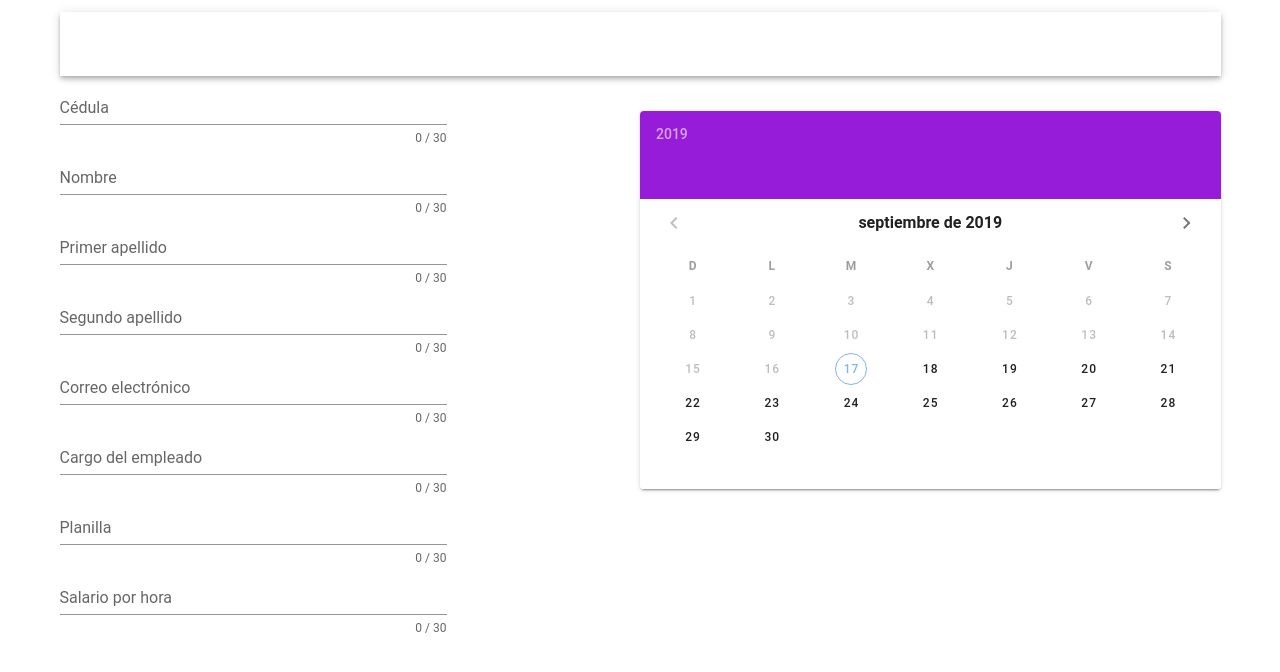
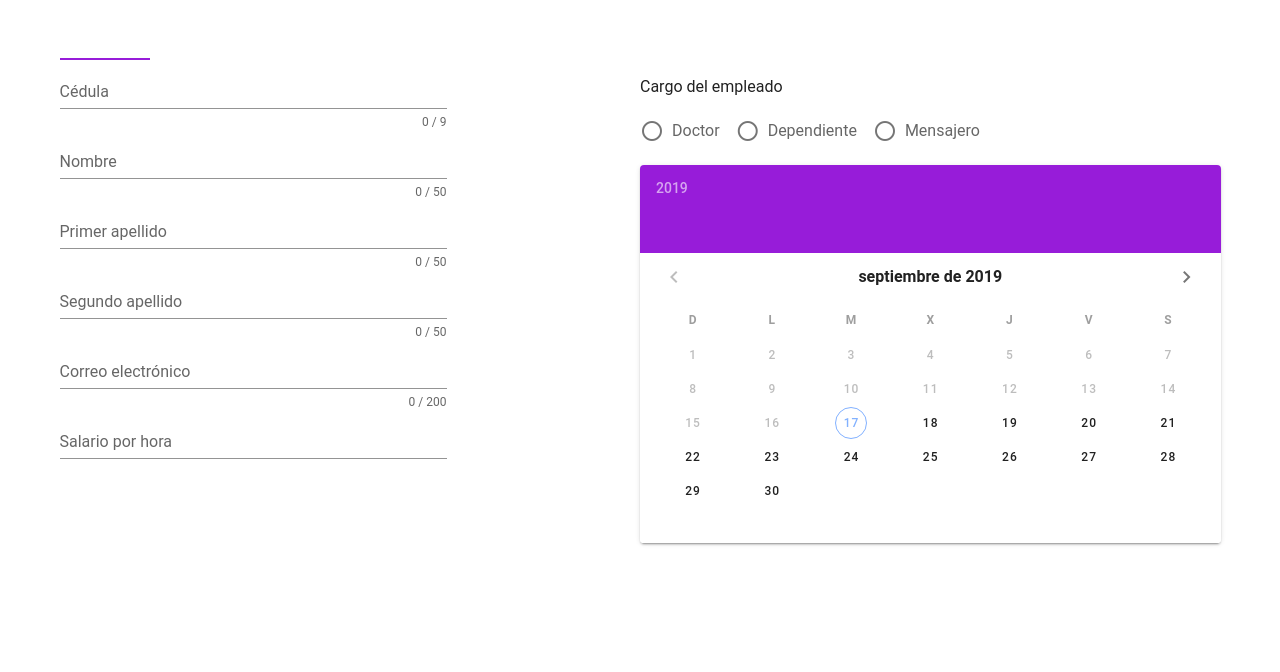
Before and after one commit to Kyo-dev/SimpleVue, a Vue app in the folder client/: page /employee in a window 1280 px wide. Shown: the top 672 px of the page. Built offline with nearby package versions, Linux system fonts and the light colour scheme; no server answers; a small style sheet from the web is missing.

Commit message:
GET all employee

```diff
--- /dev/null
+++ b/client/src/components/Employee_all.component.vue
@@ -0,0 +1,24 @@
+<template>
+<div>
+
+</div>
+</template>
+
+<script>
+import { mapGetters, mapActions } from "vuex";
+export default {
+ methods: {
+    ...mapActions(["fetchEmployee"])
+   },
+
+   computed: mapGetters(["allEmployees"]),
+    created() {
+      this.fetchEmployee();
+    //   console.log(this.fetchEmployee())
+   },
+}
+</script>
+
+<style>
+
+</style>
--- a/client/src/components/Employee.component.vue
+++ b/client/src/components/Employee_new.component.vue
@@ -6,56 +6,47 @@
         <v-form ref="form" v-model="valid">
           <v-text-field
             v-model="employee.cedula"
-            :counter="30"
+            :counter="9"
             label="Cédula"
             :rules="cedulaRules"
             required
           ></v-text-field>
           <v-text-field
             v-model="employee.nombre"
-            :counter="30"
+            :counter="50"
             label="Nombre"
             :rules="nombreRules"
             required
           ></v-text-field>
           <v-text-field
             v-model="employee.p_apellido"
-            :counter="30"
+            :counter="50"
             label="Primer apellido"
             :rules="p_apellidoRules"
             required
           ></v-text-field>
           <v-text-field
             v-model="employee.s_apellido"
-            :counter="30"
+            :counter="50"
             label="Segundo apellido"
             :rules="s_apellidoRules"
             required
           ></v-text-field>
           <v-text-field
             v-model="employee.correo"
-            :counter="30"
+            :counter="200"
             label="Correo electrónico"
             :rules="correoRules"
             required
           ></v-text-field>
-          <v-text-field
+          <!-- <v-text-field
             v-model="employee.tipo_empleado"
-            :counter="30"
             label="Cargo del empleado"
             :rules="cargoRules"
             required
-          ></v-text-field>
-          <v-text-field
-            v-model="employee.planilla"
-            :counter="30"
-            label="Planilla "
-            :rules="planillaRules"
-            required
-          ></v-text-field>
+          ></v-text-field> -->
           <v-text-field
             v-model="employee.salario_hora"
-            :counter="30"
             label="Salario por hora"
             :rules="salarioRules"
             required
@@ -66,7 +57,28 @@
       <!-- SECTION CALENDARIO -->
       <v-spacer></v-spacer>
       <v-flex xs12 md6>
-        <v-sheet height="490">
+        <v-sheet height="390">
+          <p>Cargo del empleado</p>
+          <v-radio-group v-model="employee.tipo_empleado" row>
+            <v-radio
+             label="Doctor"
+             value="2"
+             color="primary"
+             :rules="cargoRules"
+             ></v-radio>
+            <v-radio
+              label="Dependiente"
+              value="3"
+              color="primary"
+              :rules="cargoRules"
+              ></v-radio>
+            <v-radio
+              label="Mensajero"
+              value="4"
+              color="primary"
+              :rules="cargoRules"
+              ></v-radio>
+          </v-radio-group>
           <v-card>
             <v-date-picker
               v-model="employee.fecha_contrato"
@@ -84,10 +96,10 @@
 
 
 <script>
-// import { mapGetters, mapActions } from "vuex";
+import { mapGetters, mapActions } from "vuex";
 
 class Employee {
-  constructor(cedula, nombre, p_apellido, s_apellido, correo, fecha_contrato, tipo_empleado, planilla, salario_hora) {
+  constructor(cedula, nombre, p_apellido, s_apellido, correo, fecha_contrato, tipo_empleado, salario_hora) {
     (this.cedula = cedula),
     (this.nombre = nombre),
     (this.p_apellido = p_apellido),
@@ -95,7 +107,6 @@ class Employee {
     (this.correo = correo),
     (this.fecha_contrato = fecha_contrato),
     (this.tipo_empleado = tipo_empleado),
-    (this.planilla = planilla),
     (this.salario_hora = salario_hora);
   }
 }
@@ -109,6 +120,7 @@ export default {
             employees: [],
             edit: false,
             actEdit: '',
+            items: ['Calle Central'],
              cedulaRules: [
               v => !!v || "Por favor ingrese la cédula del empleado",
               v => (v && v.length == 9) || "La cédula debe ser de 9 caracteres",
@@ -127,10 +139,15 @@ export default {
               v => (v && v.length <= 50) || "El segundo apellido es muy grande"
             ],
             correoRules: [
-
+              v => !!v || "Por favor ingrese el correo del empleado",
+              v => /[a-z0-9!#$%&'*+/=?^_`{|}~-]+(?:\.[a-z0-9!#$%&'*+/=?^_`{|}~-]+)*@(?:[a-z0-9](?:[a-z0-9-]*[a-z0-9])?\.)+[a-z0-9](?:[a-z0-9-]*[a-z0-9])?/.test(v) || "Error el escribir el correo"
             ],
             cargoRules: [
-
+              v => !!v || "Por favor seleccione un cargo"
+            ],
+            salarioRules: [
+              v => !!v || "Por favor ingrese el salario por hora del nuevo empleado",
+              v => /^(\d{1}\.)?(\d+\.?)+(,\d{2})?$/.test(v) || "El salario debe llevar 2 decimales, ejemplo 1234.56"
             ]
         }
     }
--- a/client/src/components/Navbar.component.vue
+++ b/client/src/components/Navbar.component.vue
@@ -1,22 +1,90 @@
 <template>
     <v-content>
       <v-container>
-        <v-toolbar>
-        <span v-if="isLoggedIn">
-        <router-link to="/">Inicio</router-link> |
-      </span>
-      <span v-if="isLoggedIn">
-        <router-link to="/employee">Empleados</router-link> |
-      </span>
+        <v-tabs>
+          <v-tab>
+            <span v-if="isLoggedIn">
+             <router-link to="/">Inicio</router-link>
+          </span>
+          </v-tab>
+          <v-tab>
+            <span v-if="isLoggedIn">
+              <router-link to="/employee">Empleados</router-link>
+            </span>
+          </v-tab>
       <v-spacer></v-spacer>
-      <span v-if="isLoggedIn"><a @click="logout">Logout</a>
-      </span>
-        </v-toolbar>
+        <v-tab>
+          <span v-if="isLoggedIn">
+            <a @click="logout">Logout</a>
+          </span>
+        </v-tab>
+      </v-tabs>
         <router-view/>
       </v-container>
     </v-content>
+ </template>
 
+ <!--
+<template>
+  <v-card>
+    <v-navigation-drawer
+      expand-on-hover
+      permanent
+    >
+      <template v-slot:prepend>
+        <v-list>
+          <v-list-item>
+            <v-list-item-avatar>
+              <v-img src="https://randomuser.me/api/portraits/women/85.jpg"></v-img>
+            </v-list-item-avatar>
+          </v-list-item>
+
+          <v-list-item
+            link
+            two-line
+          >
+            <v-list-item-content>
+              <v-list-item-title class="title">Sandra Adams</v-list-item-title>
+              <v-list-item-subtitle>sandra_a88@gmail.com</v-list-item-subtitle>
+            </v-list-item-content>
+            <v-list-item-action>
+              <v-icon>mdi-menu-down</v-icon>
+            </v-list-item-action>
+          </v-list-item>
+        </v-list>
+      </template>
+
+      <v-divider></v-divider>
+
+      <v-list
+        nav
+        dense
+      >
+        <v-list-item link>
+          <v-list-item-icon>
+            <v-icon>mdi-folder</v-icon>
+          </v-list-item-icon>
+          <v-list-item-title>My Files</v-list-item-title>
+        </v-list-item>
+        <v-list-item link>
+          <v-list-item-icon>
+            <v-icon>mdi-account-multiple</v-icon>
+          </v-list-item-icon>
+          <v-list-item-title>Shared with me</v-list-item-title>
+        </v-list-item>
+        <v-list-item link>
+          <v-list-item-icon>
+            <v-icon>mdi-star</v-icon>
+          </v-list-item-icon>
+          <v-list-item-title>Starred</v-list-item-title>
+        </v-list-item>
+      </v-list>
+    </v-navigation-drawer>
+  </v-card>
 </template>
+   -->
+
+
 <script>
   export default {
     computed : {
--- /dev/null
+++ b/client/src/store/modules/employee.js
@@ -0,0 +1,29 @@
+import axios from 'axios'
+
+const state = {
+    employees: []
+}
+
+const getters = {
+    allEmployees: state => state.employees
+}
+
+const actions = {
+    async fetchEmployee({commit}){
+        const response = await axios.get(
+            'http://localhost:4000/api/usuarios/empleados'
+        );
+        commit('setEmployee', response.data);
+    }
+}
+
+const mutations = {
+    setEmployee: (state, employees) => (state.employees = employees),
+}
+
+export default {
+    state,
+    getters,
+    actions,
+    mutations
+  };
--- a/client/src/store/store.js
+++ b/client/src/store/store.js
@@ -2,11 +2,13 @@ import Vue from 'vue'
 import Vuex from 'vuex'
 
 import Auth from './modules/auth'
+import Employee from './modules/employee'
 Vue.use(Vuex)
 
 export default new Vuex.Store({
   modules: {
-    Auth
+    Auth,
+    Employee
   },
   // state: {
 
--- a/client/src/views/Employee.vue
+++ b/client/src/views/Employee.vue
@@ -1,14 +1,17 @@
 <template>
 <div>
     <Employee />
+    <AllEmployee />
 </div>
 </template>
 
 <script>
-import Employee from '../components/Employee.component.vue';
+import Employee from '../components/Employee_new.component.vue'
+import AllEmployee from '../components/Employee_all.component.vue'
 export default {
   components: {
-    Employee
+    Employee,
+    AllEmployee
   }
 
 }
```
Also changed, not shown: client/src/components/Login.component.vue (+86 -0 lines). Lines whose indentation alone changed are shown as unchanged.
